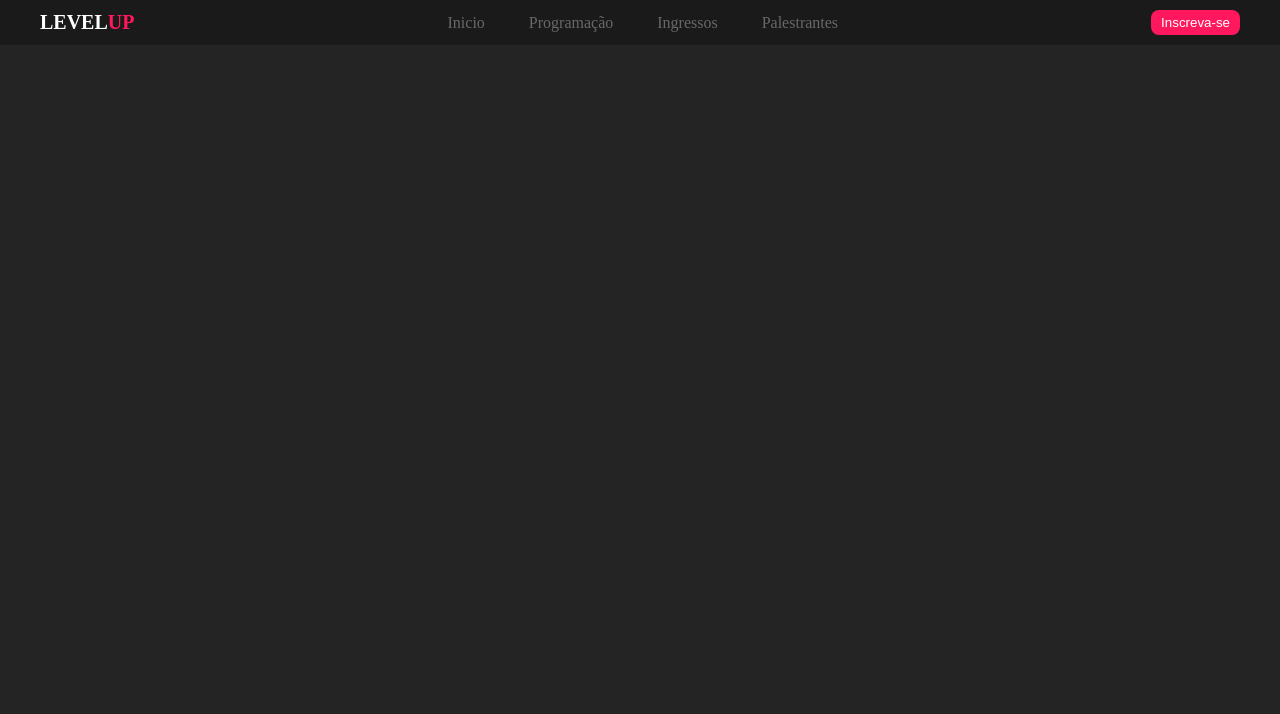
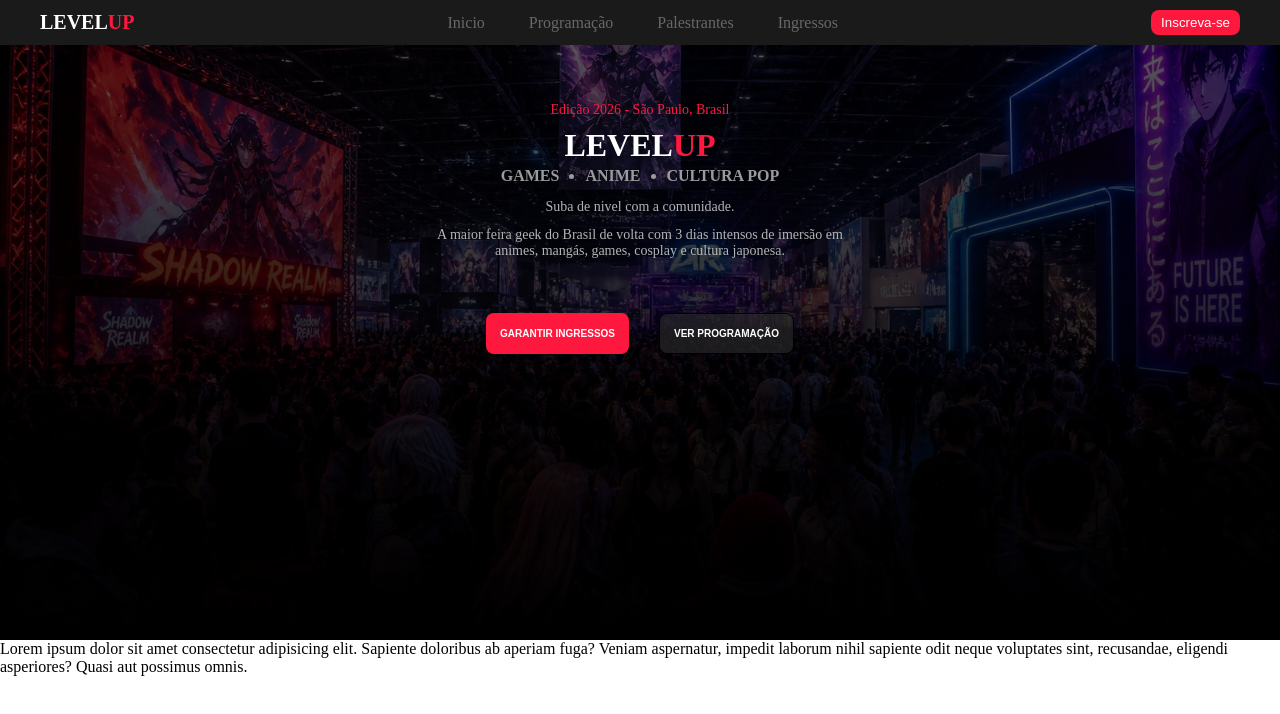
Before and after one commit to RodrigoSilva-01/LevelUp, a plain HTML site: page index.html in a window 1280 px wide. Shown: the top 714 px of the page. Drawn offline with Linux system fonts and the light colour scheme.

Commit message:
banner finalizado

```diff
--- a/assets/css/styles.css
+++ b/assets/css/styles.css
@@ -4,16 +4,14 @@
     box-sizing: border-box;
 }
 
-body {
-    background-color: rgb(36, 36, 36);
-}
-
 .header {
+    width: 100%;
     display: flex;
     justify-content: space-between;
     align-items: center;
     background-color: rgb(26, 26, 26);
     padding: 10px 40px;
+    position: fixed;
 }
 
 .logo {
@@ -24,7 +22,7 @@ body {
 }
 
 .logo span {
-    color: #ff185d;
+    color: #ff183e;
 }
 
 .menu a {
@@ -34,12 +32,12 @@ body {
 }
 
 .menu a:hover {
-    color: #ff185d;
+    color: #ff183e;
     transition: 1s;
 }
 
 .cadastro button {
-    background-color: #ff185d;
+    background-color: #ff183e;
     border: none;
     color: white;
     padding: 5px 10px;
@@ -48,6 +46,106 @@ body {
 }
 
 .cadastro button:hover {
-    background-color: #ff2d6b;
+    background-color: #ff417a;
     transition: 1s;
 }
+
+
+.container {
+    display: flex;
+    flex-direction: column;
+    min-height: 1000vh;
+}
+
+ .main-bg {
+    width: 100%;
+    min-height: 80vh;
+    background-image: linear-gradient(rgba(0, 0, 0, 0.6), rgb(0, 0, 0) 100%), url("../images/imagem.jpg");
+    background-size: cover;
+    background-position: center;
+    background-repeat: no-repeat;
+}
+
+
+.banner {
+    display: flex;
+    flex-direction: column;
+    margin-top: 6rem;
+}
+
+.banner ul {
+    display: flex;
+    justify-content: center;
+    gap: 26px;
+    color: #9b9b9b;
+    font-weight: bolder;
+    margin-bottom: 8px;
+}
+
+.banner li:first-child {
+    list-style: none;
+}
+
+
+.banner h1 {
+    display: flex;
+    color: white;
+    align-items: center;
+    justify-content: center;
+    margin: 3px 0;
+
+}
+
+.banner span {
+    color: #ff183e;
+}
+.banner .paragrafo {
+    color: #ff183e;
+}
+
+.banner p {
+    font-size: 14px;
+    display: flex;
+    align-items: center;
+    justify-content: center;
+    text-align: center;
+    margin: 6px 0;
+    color: rgb(180, 180, 180);
+}
+
+
+.btn {
+    display: flex;
+    justify-content: center;
+    margin: 3rem 0;
+    gap: 30px;
+}
+
+.btn button {
+    padding: 14px;
+    border-radius: 8px;
+    border: none;
+    font-size: 10px;
+    font-weight: bolder;
+    color: white;
+    cursor: pointer;
+}
+
+.btn #btn-ingresso {
+    background: #ff183e;
+}
+
+.btn #btn-ingresso:hover {
+    background: #ff417a;
+    transition: 1s;
+}
+
+.btn #btn-programacao {
+    background: #292929a2;
+    border: solid 1px black;
+}
+
+.btn #btn-programacao:hover {
+    background: #66666685;
+    transition: 1s;
+}
--- a/index.html
+++ b/index.html
@@ -15,8 +15,9 @@
         <div class="menu">
             <a href="index.html">Inicio</a>
             <a href="programacao.html">Programação</a>
+            <a href="programacao.html">Palestrantes</a>
             <a href="ingressos.html">Ingressos</a>
-            <a href="programacao.html">Palestrantes</a>
+
         </div>
 
         <div class="cadastro">
@@ -24,8 +25,31 @@
         </div>
     </div>
 
-    <div>
+    <div class="container">
+        <div class="main-bg">
+        <div class="banner">
+            <p class="paragrafo">Edição 2026 - São Paulo, Brasil</p>
+            <h1>LEVEL<span>UP</span></h1>
+            <ul>
+                <li>GAMES</li>
+                <li>ANIME</li>
+                <li>CULTURA POP</li>
+            </ul>
 
+            <p>Suba de nivel com a comunidade.</p>
+            <p >A maior feira geek do Brasil de volta com 3 dias intensos de imersão em <br> animes, mangás, games, cosplay e cultura japonesa.</p>
+        </div>
+
+        <div class="btn">
+            <button id="btn-ingresso">GARANTIR INGRESSOS</button>
+
+            <button id="btn-programacao">VER PROGRAMAÇÃO</button>
+        </div>
+        </div>
+
+        <div class="content">
+            <p>Lorem ipsum dolor sit amet consectetur adipisicing elit. Sapiente doloribus ab aperiam fuga? Veniam aspernatur, impedit laborum nihil sapiente odit neque voluptates sint, recusandae, eligendi asperiores? Quasi aut possimus omnis.</p>
+        </div>
     </div>
 
     <footer>
```
Also changed, not shown: assets/images/imagem.jpg (added).
